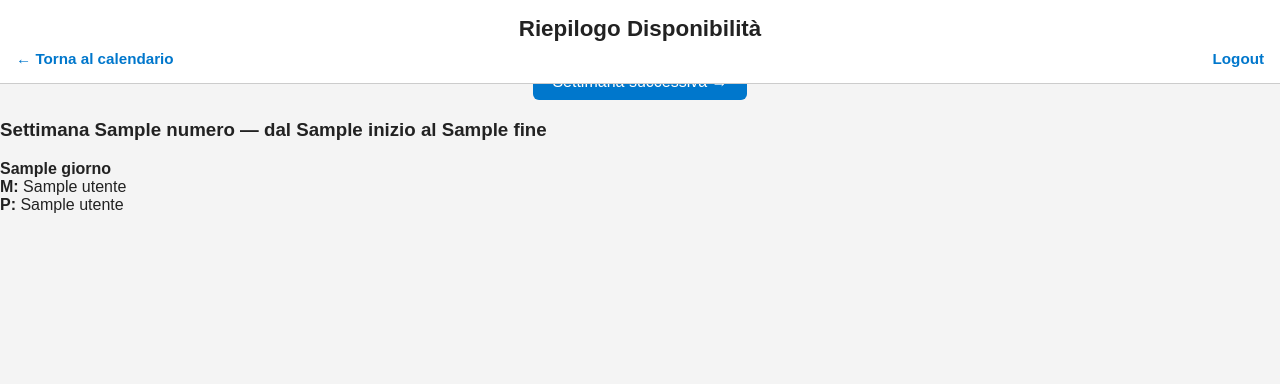
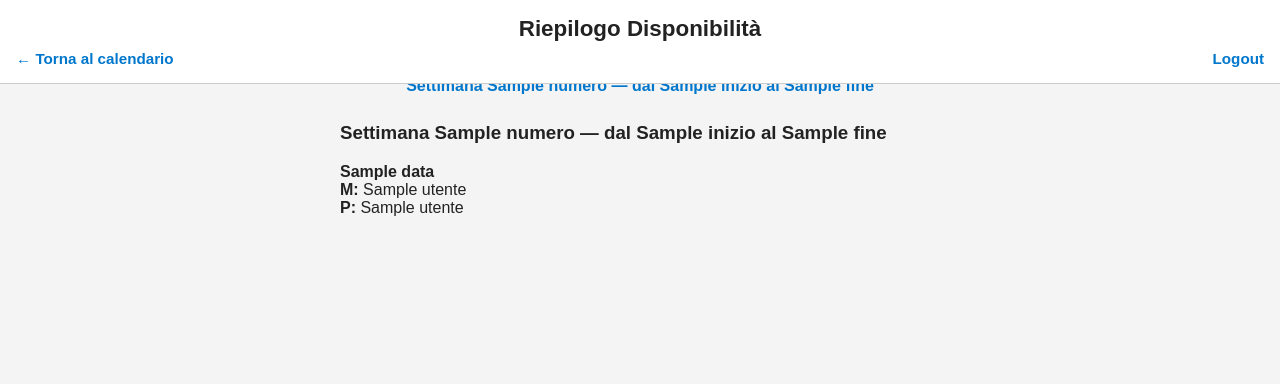
Before and after one commit to gioele134/Org-inc, a Flask app: template templates/riepilogo.html in a window 1280 px wide. Shown: the top 384 px of the page. Run offline with Flask 3, Linux system fonts and the light colour scheme; the template is opened without the code that fills it: most values are stand-ins (such as "Sample title", 1, 10 or a date in 2020).

Commit message:
Update riepilogo.html

```diff
--- a/templates/riepilogo.html
+++ b/templates/riepilogo.html
@@ -7,18 +7,22 @@
   <link rel="stylesheet" href="{{ url_for('static', filename='styles.css') }}">
 </head>
 <body>
+
   <header>
     <h2>Riepilogo Disponibilità</h2>
     <nav>
-      <a class="link-calendario" href="{{ url_for('calendario') }}">← Torna al calendario</a>
+      <a href="{{ url_for('calendario') }}">← Torna al calendario</a>
       <a href="{{ url_for('logout') }}">Logout</a>
     </nav>
   </header>
 
+  <div class="container">
     <div class="navigazione">
+      <div class="settimana-btns">
         <button id="prevSettimana">← Settimana precedente</button>
-    <span id="titoloSettimana"></span>
         <button id="nextSettimana">Settimana successiva →</button>
+      </div>
+      <div id="titoloSettimana" class="contatore"></div>
     </div>
 
     <div id="settimaneContainer" class="riepilogo">
@@ -28,7 +32,7 @@
 
           {% for giorno in settimana.giorni %}
             <div class="giorno-riepilogo">
-            <strong>{{ giorno.label }}</strong> <!-- Es: "LUNEDÌ 09" -->
+              <strong>{{ giorno.data }}</strong>
 
               <div>
                 <b>M:</b>
@@ -37,7 +41,7 @@
                     {{ utente }}
                     {% if utente == username %}
                       <form method="POST" action="{{ url_for('rimuovi_disponibilita') }}" style="display:inline;">
-                      <input type="hidden" name="data" value="{{ giorno.iso }}">
+                        <input type="hidden" name="data" value="{{ giorno.data.split(' ')[1] }}/{{ settimana.inizio.split('/')[1] }}/20{{ settimana.inizio.split('/')[2] }}">
                         <input type="hidden" name="turno" value="M">
                         <button type="submit" class="rimuovi-btn">✖</button>
                       </form>
@@ -55,7 +59,7 @@
                     {{ utente }}
                     {% if utente == username %}
                       <form method="POST" action="{{ url_for('rimuovi_disponibilita') }}" style="display:inline;">
-                      <input type="hidden" name="data" value="{{ giorno.iso }}">
+                        <input type="hidden" name="data" value="{{ giorno.data.split(' ')[1] }}/{{ settimana.inizio.split('/')[1] }}/20{{ settimana.inizio.split('/')[2] }}">
                         <input type="hidden" name="turno" value="P">
                         <button type="submit" class="rimuovi-btn">✖</button>
                       </form>
@@ -71,35 +75,9 @@
       {% endfor %}
     </div>
 
-  <script>
-    let settimanaCorrente = 0;
-    const settimane = document.querySelectorAll(".settimana");
+    <div id="toast" class="toast">Turno rimosso</div>
+  </div>
 
-    function mostraSettimana(i) {
-      settimane.forEach((s, idx) => {
-        s.style.display = idx === i ? "block" : "none";
-      });
-      const numero = settimane[i]?.querySelector("h3")?.textContent || "";
-      document.getElementById("titoloSettimana").textContent = numero;
-    }
-
-    document.getElementById("prevSettimana").addEventListener("click", () => {
-      if (settimanaCorrente > 0) {
-        settimanaCorrente--;
-        mostraSettimana(settimanaCorrente);
-      }
-    });
-
-    document.getElementById("nextSettimana").addEventListener("click", () => {
-      if (settimanaCorrente < settimane.length - 1) {
-        settimanaCorrente++;
-        mostraSettimana(settimanaCorrente);
-      }
-    });
-
-    mostraSettimana(settimanaCorrente);
-  </script>
-
-  <div id="toast" class="toast">Turno rimosso</div>
+  <script src="{{ url_for('static', filename='riepilogo.js') }}"></script>
 </body>
 </html>
```
Lines whose indentation alone changed are shown as unchanged.
